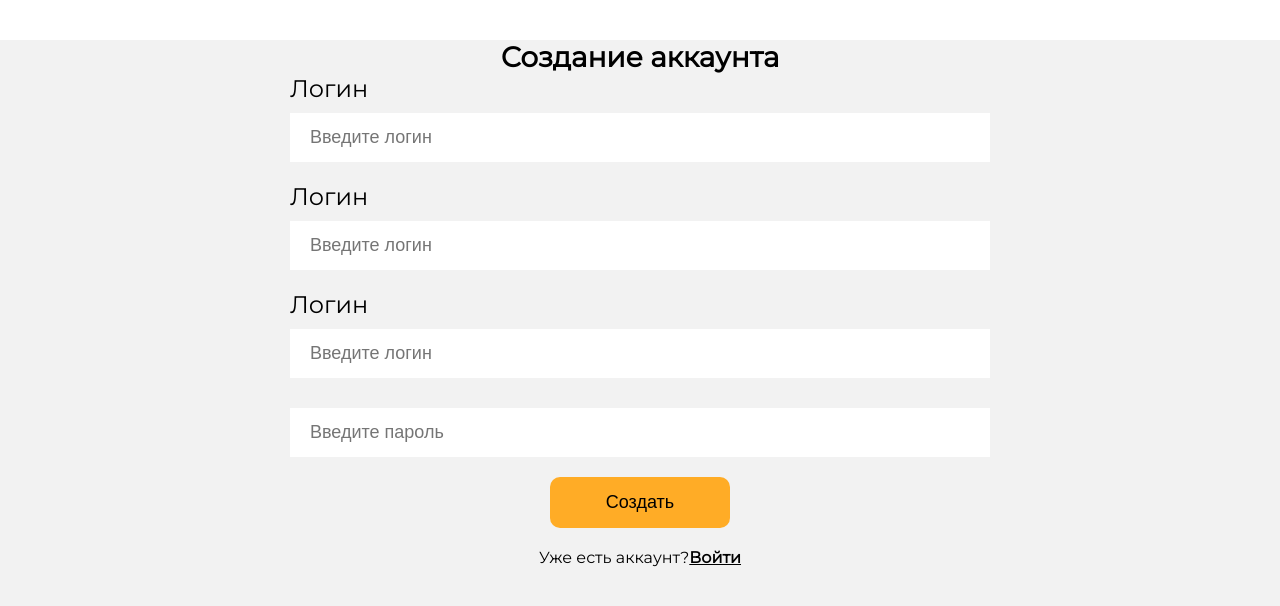
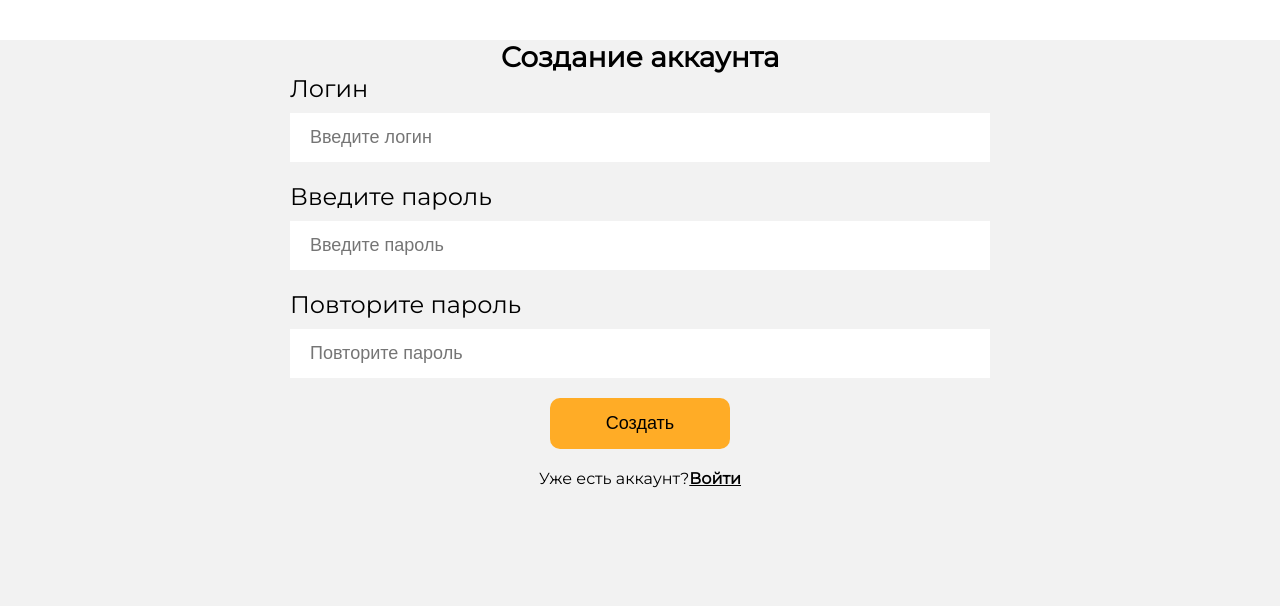
Before and after one commit to JoDiFo/travelling-app, a React (Vite) app in the folder client/: page /signup in a window 1280 px wide. Shown: the top 606 px of the page. Built offline with nearby package versions, Linux system fonts and the light colour scheme.

Commit message:
fix: change signup page ui

```diff
--- a/client/src/pages/SignUp/ui/SignUp.tsx
+++ b/client/src/pages/SignUp/ui/SignUp.tsx
@@ -55,23 +55,22 @@ export function SignUp() {
             placeholder="Введите логин"
             onChange={handleChange}
           />
-          <label htmlFor="password">Логин</label>
+          <label htmlFor="password">Введите пароль</label>
           <input
             id="password"
             name="password"
             type="text"
-            placeholder="Введите логин"
+            placeholder="Введите пароль"
             onChange={handleChange}
           />
-          <label htmlFor="repeatPassword">Логин</label>
+          <label htmlFor="repeatPassword">Повторите пароль</label>
           <input
             id="repeatPassword"
             name="repeatPassword"
             type="text"
-            placeholder="Введите логин"
+            placeholder="Повторите пароль"
             onChange={handleChange}
           />
-          <input type="text" placeholder="Введите пароль" />
           <Button type="submit" color="yellow">
             Создать
           </Button>
```
